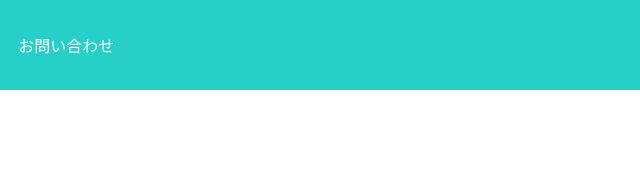
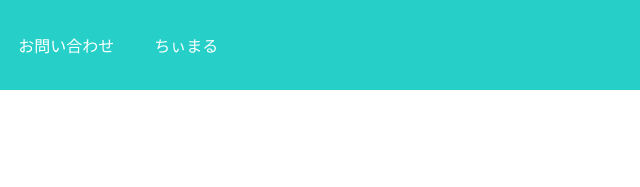
Before and after one commit to ryoryotarosu/github.io, a plain HTML site: page index.html in a window 1280 px wide. Shown: the top 187 px of the page, 544-1184 px from the left. Drawn offline with Linux system fonts and the light colour scheme.

Commit message:
Update index.html

```diff
--- a/index.html
+++ b/index.html
@@ -18,6 +18,7 @@
         <li>プログラミングとは</li>
         <li>学べるレッスン</li>
         <li>お問い合わせ</li>
+        <li>ちぃまる</li>
       </ul>
     </div>
   </header>
```
